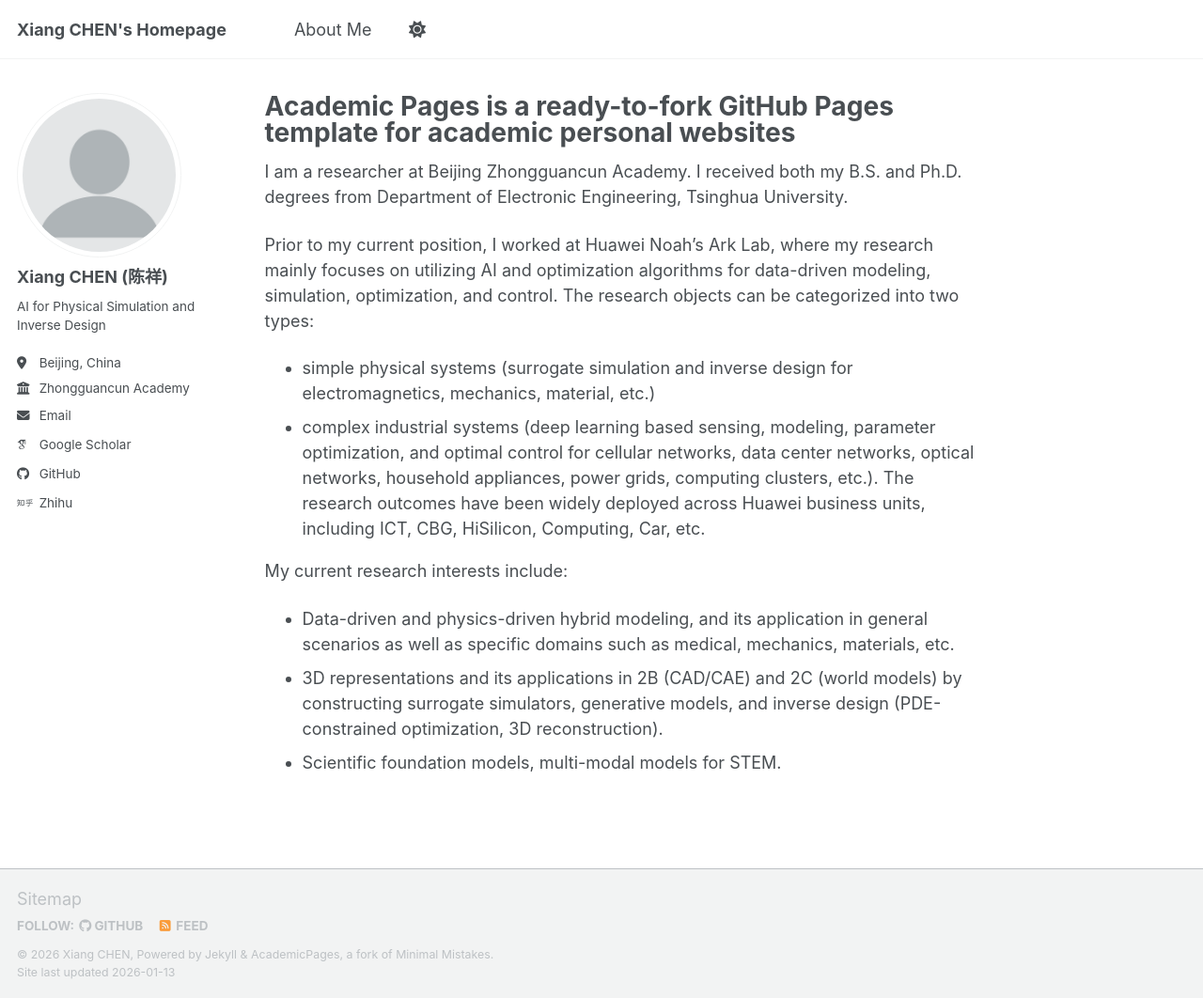
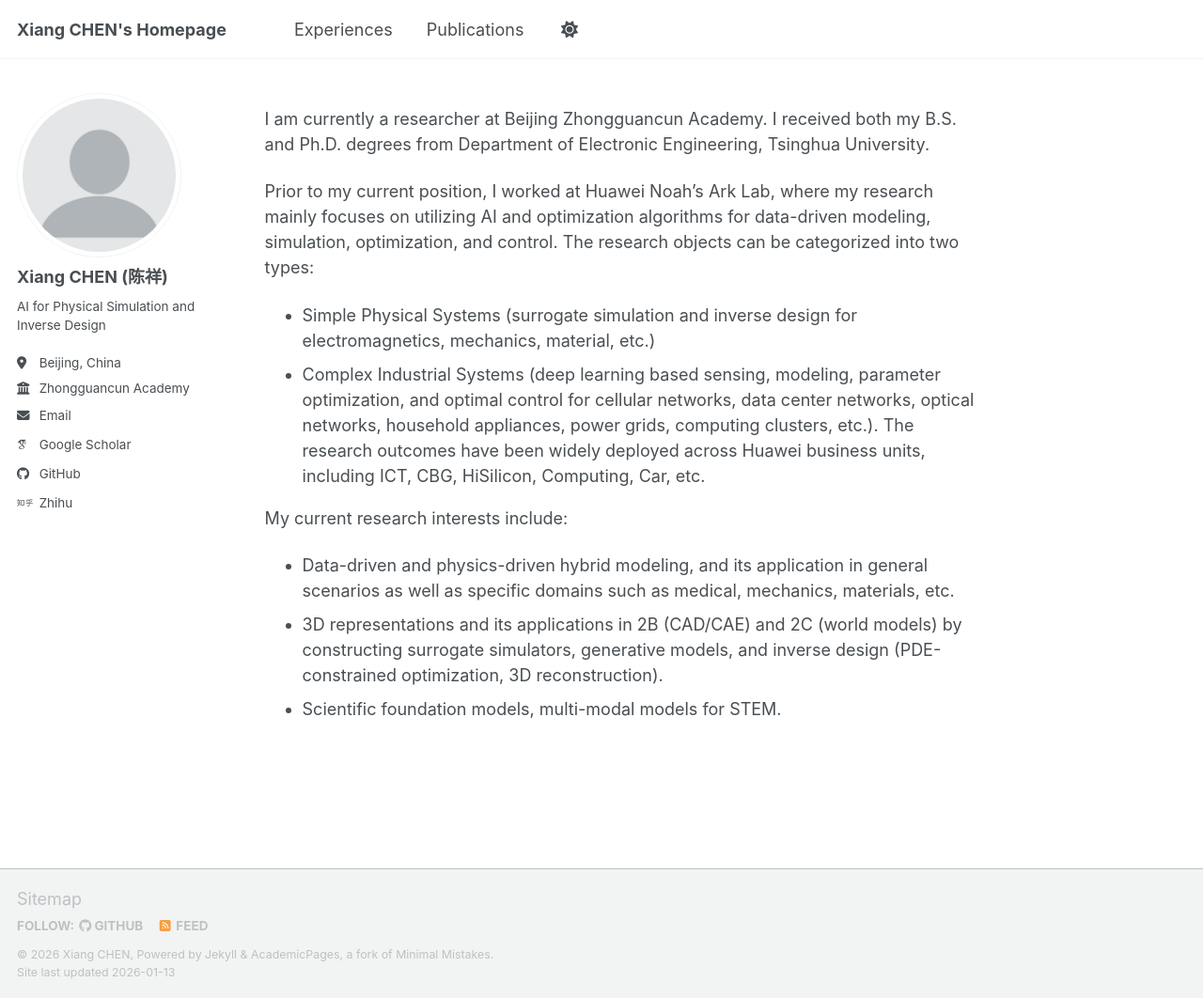
Before and after one commit to XiangCHEN-dvi/xiangchen-dvi.github.io, a Jekyll site: the page built from _pages/about.md, in a window 1280 px wide and 1062 px high. Shown: the whole window at 94% size. Built offline with Jekyll 4.4.1, drawn with Linux system fonts in a browser that asks for light colours; some web fonts are replaced; a script bundle is joined from its source files by our own code; library files that are not in the unit come from our copies.

Commit message:
modify publications page

```diff
--- a/_config.yml
+++ b/_config.yml
@@ -13,7 +13,7 @@
 title_separator          : "-"
 name                     : &name "Xiang CHEN"
 description              : &description "Your Name's academic portfolio"   # Update this with a general description of your site, this is the default if not overridden by a page
-url                      : https://xiangchen-dvi.github.io/ # The base hostname & protocol for your site e.g. "https://[your GitHub username].github.io",
+url                      : https://xiangchen-dvi.github.io # The base hostname & protocol for your site e.g. "https://[your GitHub username].github.io",
                                                             # or if you already have some other page hosted on Github then use "https://[your GitHub username].github.io/[Your Repo Name]"
 baseurl                  : "" # the subpath of your site, e.g. "/blog"
 repository               : "XiangCHEN-dvi/xiangchen-dvi.github.io"
--- a/_data/navigation.yml
+++ b/_data/navigation.yml
@@ -8,11 +8,11 @@
 #      Markdown formatted page while the second is generated using JSON.
 
 main:
-  - title: "About Me"
+  - title: "Experiences"
     url: /cv/
 
-  # - title: "Publications"
-  #   url: /publications/
+  - title: "Publications"
+    url: /publications/
 
   # - title: "Talks"
   #   url: /talks/
--- a/_pages/about.md
+++ b/_pages/about.md
@@ -1,17 +1,17 @@
 ---
 permalink: /
-title: "Academic Pages is a ready-to-fork GitHub Pages template for academic personal websites"
+title: ""
 author_profile: true
 redirect_from:
   - /about/
   - /about.html
 ---
 
-I am a researcher at Beijing Zhongguancun Academy. I received both my B.S. and Ph.D. degrees from Department of Electronic Engineering, Tsinghua University.
+I am currently a researcher at Beijing Zhongguancun Academy. I received both my B.S. and Ph.D. degrees from Department of Electronic Engineering, Tsinghua University.
 
 Prior to my current position, I worked at Huawei Noah’s Ark Lab, where my research mainly focuses on utilizing AI and optimization algorithms for data-driven modeling, simulation, optimization, and control. The research objects can be categorized into two types:
-- simple physical systems (surrogate simulation and inverse design for electromagnetics, mechanics, material, etc.)
-- complex industrial systems (deep learning based sensing, modeling, parameter optimization, and optimal control for cellular networks, data center networks, optical networks, household appliances, power grids, computing clusters, etc.).
+- Simple Physical Systems (surrogate simulation and inverse design for electromagnetics, mechanics, material, etc.)
+- Complex Industrial Systems (deep learning based sensing, modeling, parameter optimization, and optimal control for cellular networks, data center networks, optical networks, household appliances, power grids, computing clusters, etc.).
 The research outcomes have been widely deployed across Huawei business units, including ICT, CBG, HiSilicon, Computing, Car, etc.
 
 My current research interests include:
```
Also changed, not shown: _pages/publications.md (added, +16 -0 lines), 2 other files.
